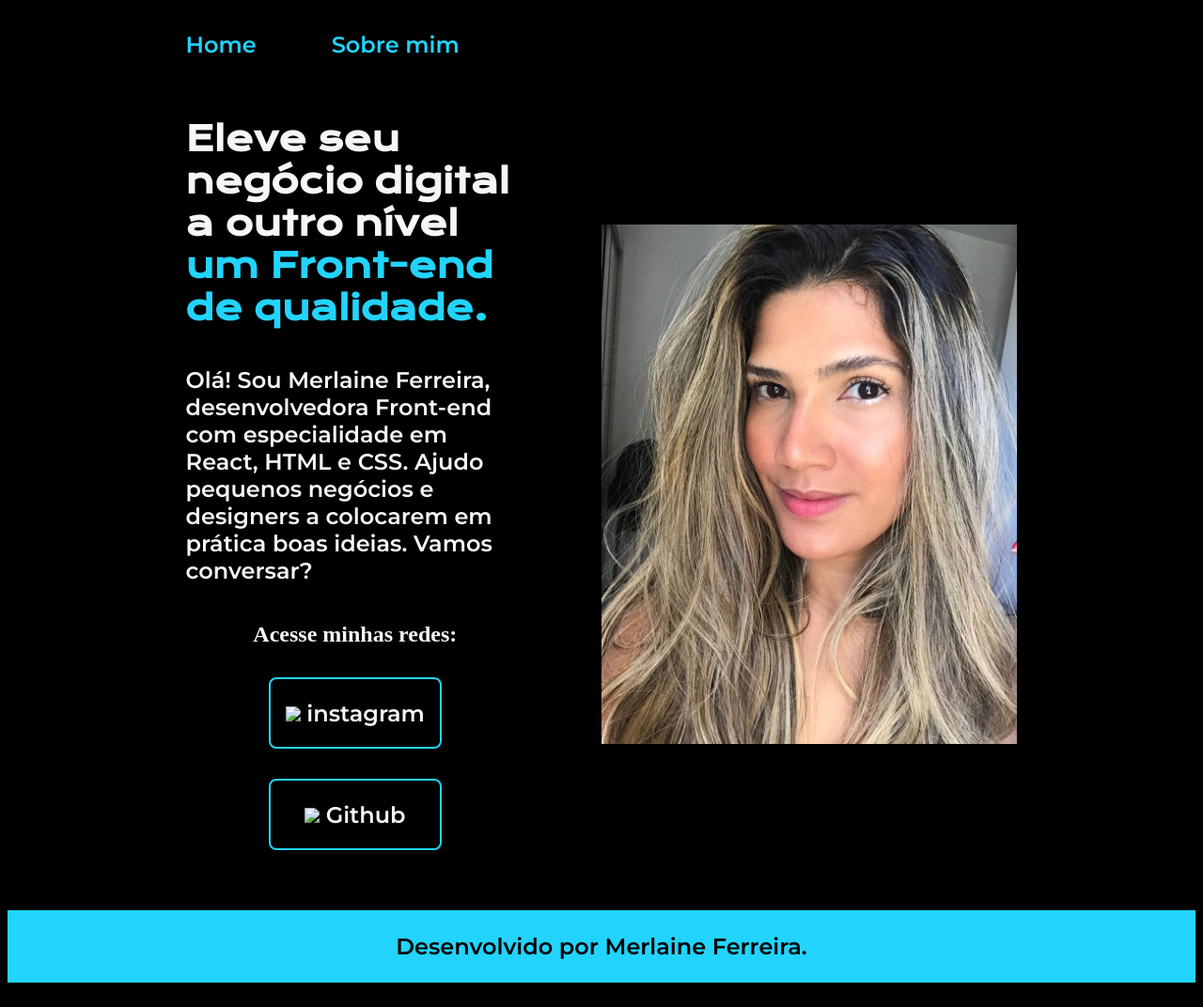
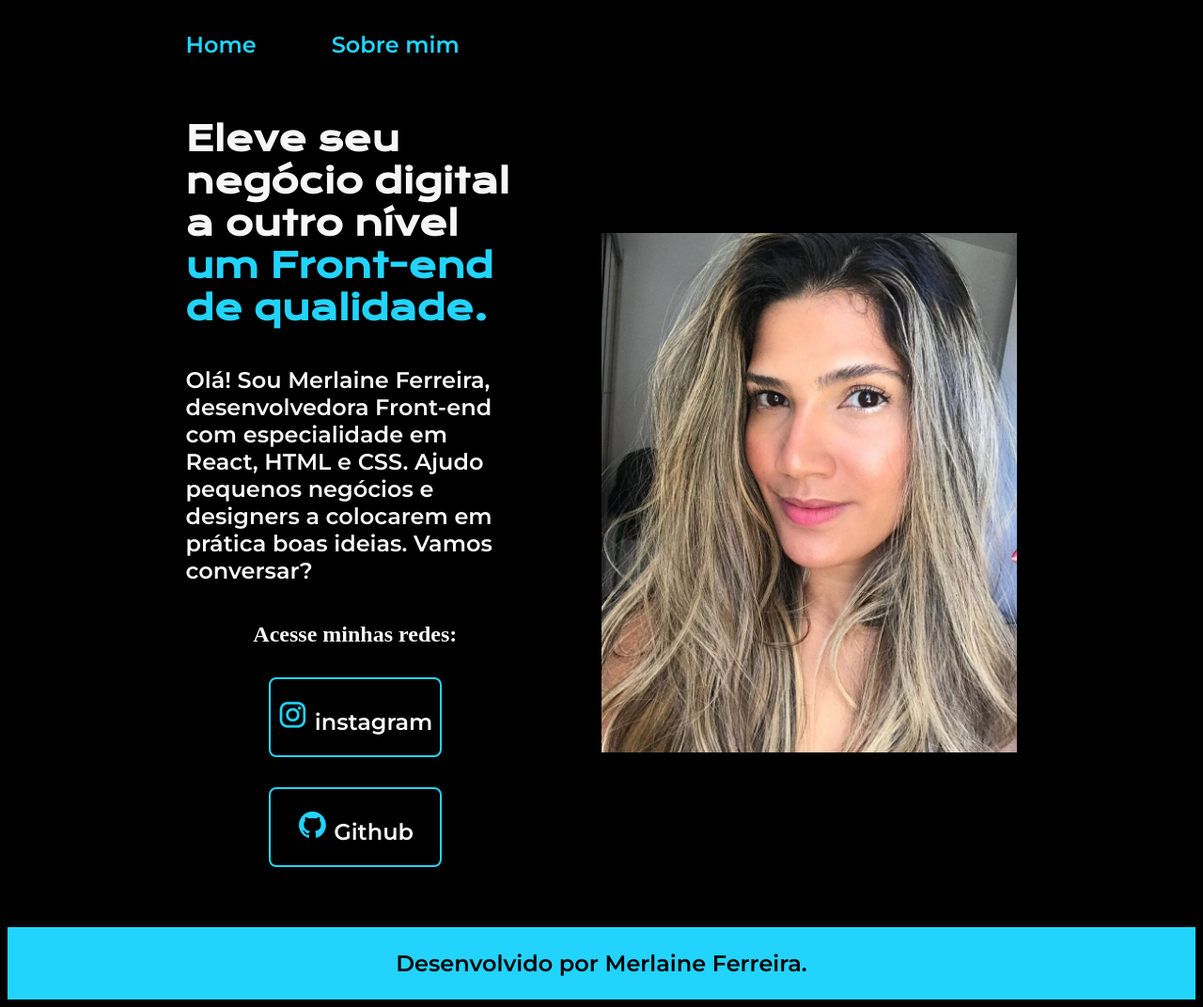
Before and after one commit to Merlaine/portfolio, a plain HTML site: page index.html in a window 1280 px wide. Shown: the whole page at 94% size. Drawn offline with nearby package versions, Linux system fonts and the light colour scheme.

Commit message:
Add files via upload

```diff
--- a/index.html
+++ b/index.html
@@ -23,11 +23,11 @@
                <div class="apresentacao__links">
                <h2 class="subtitulo" >Acesse minhas redes:</h2>
                    <a class="apresentacao__links__navegacao"  href="https://instagram.com/merlainefe">
-                    <img src="/HTML-mel_1/assets-aula/instagram.png">
+                    <img src="/assets-aula/instagram.png">
                     instagram
                 </a>
                 <a class="apresentacao__links__navegacao"  href="https://github.com/merlaine">
-                    <img src="/HTML-mel_1/assets-aula/github.png">
+                    <img src="/assets-aula/github.png">
                     Github
                  </a>
                </div>
```
